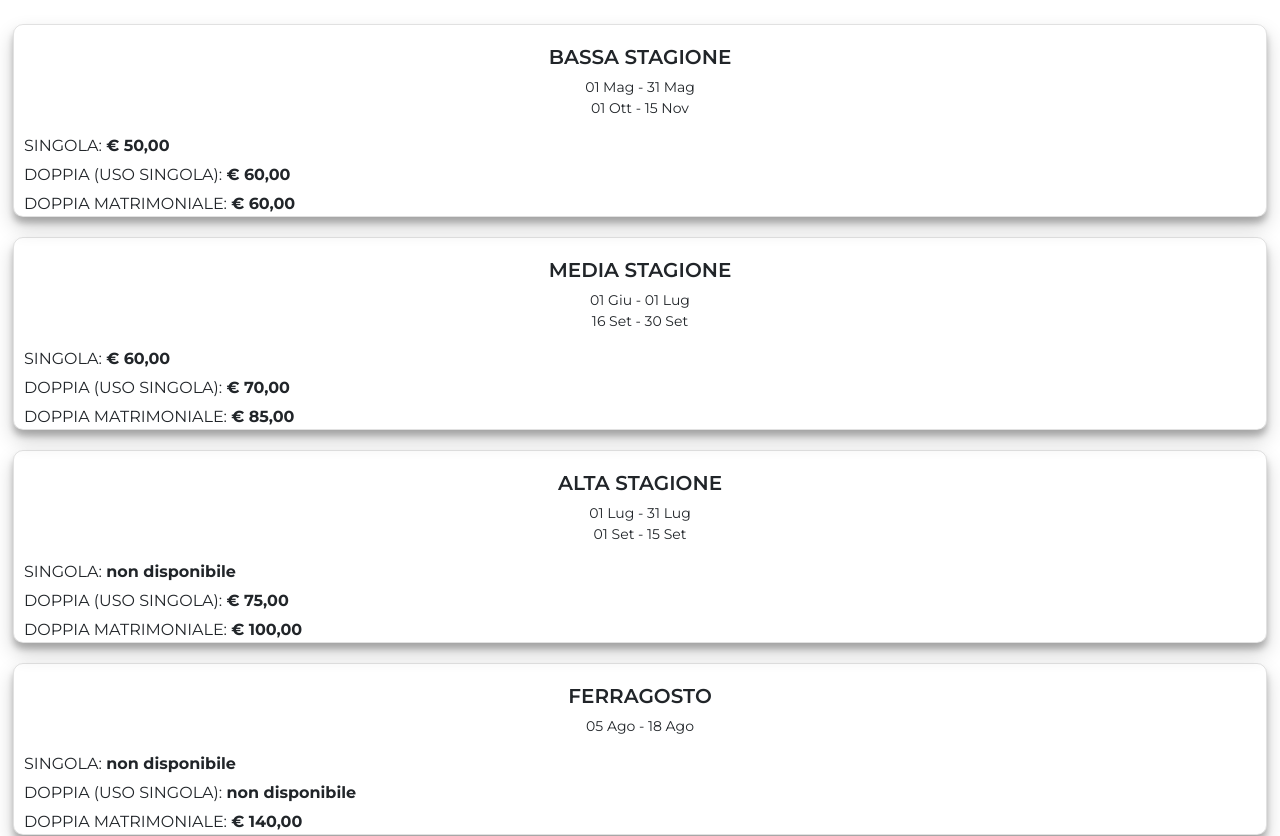
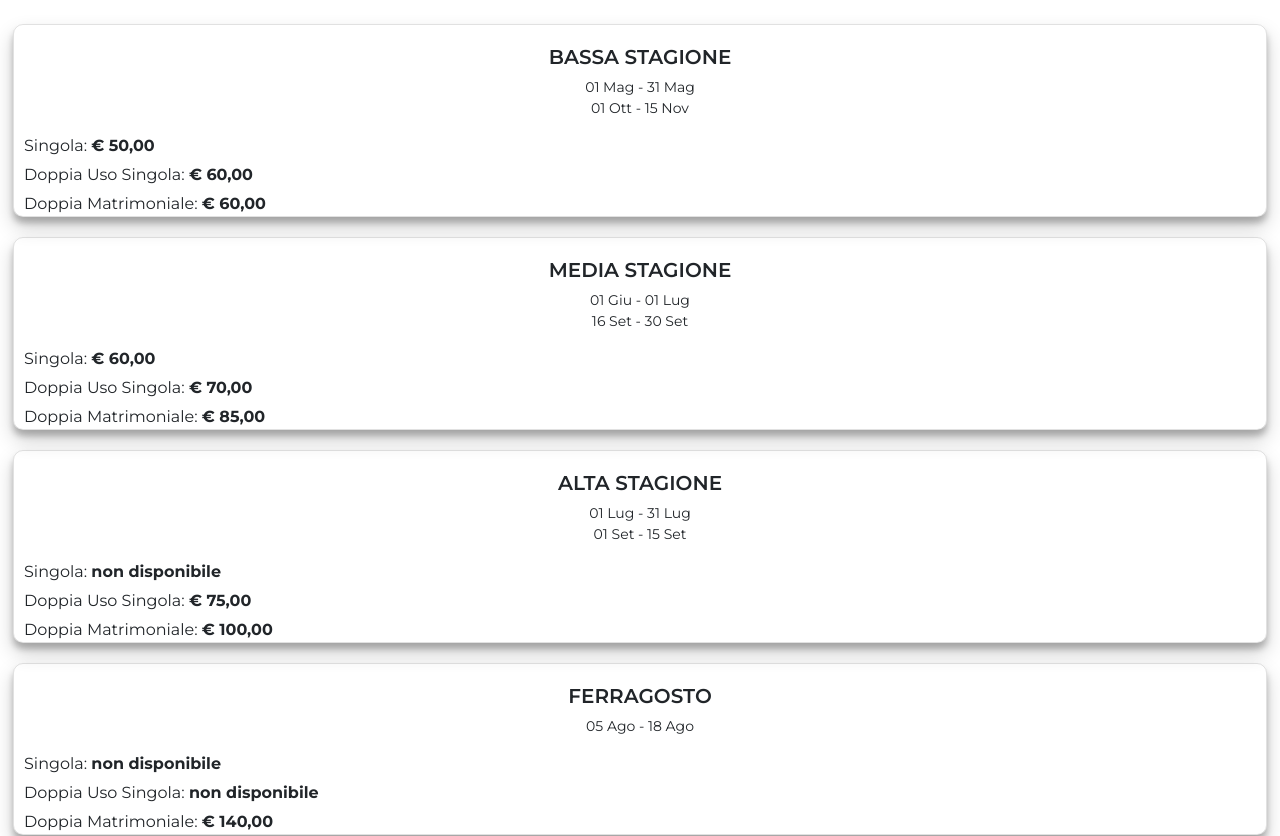
Before and after one commit to DHrdo/B-BFavignana-Dott.Cannizzaro, a React (Create React App) app: page / in a window 1280 px wide. Shown: the part 1540-2376 px from the top of the page. Built offline with nearby package versions, Linux system fonts and the light colour scheme.

Commit message:
refactoring componente PriceAndConditions

```diff
--- a/src/App.js
+++ b/src/App.js
@@ -37,7 +37,7 @@ function App() {
         setLanguage={setLanguage}
         handleLanguageChange={handleLanguageChange}
       />
-      <Main isMenuOpened={isMenuOpened} />
+      <Main isMenuOpened={isMenuOpened} language={language} />
       <Footer isMenuOpened={isMenuOpened} />
     </div>
   );
--- /dev/null
+++ b/src/JSON/booking-periods_en.json
@@ -0,0 +1,61 @@
+[
+    {
+        "name_en": "LOW SEASON",
+        "date": [
+            "01 May - 31 May",
+            "01 Oct - 15 Nov"
+        ],
+        "prices": {
+            "Single": "€ 50.00",
+            "Double Single Use": "€ 60.00",
+            "Double Matrimonial": "€ 60.00"
+        }
+    },
+    {
+        "name_en": "MID SEASON",
+        "date": [
+            "01 Jun - 01 Jul",
+            "16 Sep - 30 Sep"
+        ],
+        "prices": {
+            "Single": "€ 60.00",
+            "Double Single Use": "€ 70.00",
+            "Double Matrimonial": "€ 85.00"
+        }
+    },
+    {
+        "name_en": "HIGH SEASON",
+        "date": [
+            "01 Jul - 31 Jul",
+            "01 Sep - 15 Sep"
+        ],
+        "prices": {
+            "Single": "not available",
+            "Double Single Use": "€ 75.00",
+            "Double Matrimonial": "€ 100.00"
+        }
+    },
+    {
+        "name_en": "AUGUST HOLIDAYS",
+        "date": [
+            "05 Aug - 18 Aug"
+        ],
+        "prices": {
+            "Single": "not available",
+            "Double Single Use": "not available",
+            "Double Matrimonial": "€ 140.00"
+        }
+    },
+    {
+        "name_en": "AUGUST",
+        "date": [
+            "01 Aug - 4 Aug",
+            "19 Aug - 31 Aug"
+        ],
+        "prices": {
+            "Single": "not available",
+            "Double Single Use": "not available",
+            "Double Matrimonial": "€ 125.00"
+        }
+    }
+]
--- a/src/JSON/booking-periods.json
+++ b/src/JSON/booking-periods_it.json
@@ -1,6 +1,6 @@
 [
     {
-        "name": "BASSA STAGIONE",
+        "name_it": "BASSA STAGIONE",
         "date": [
             "01 Mag - 31 Mag",
             "01 Ott - 15 Nov"
@@ -12,7 +12,7 @@
         }
     },
     {
-        "name": "MEDIA STAGIONE",
+        "name_it": "MEDIA STAGIONE",
         "date": [
             "01 Giu - 01 Lug",
             "16 Set - 30 Set"
@@ -24,7 +24,7 @@
         }
     },
     {
-        "name": "ALTA STAGIONE",
+        "name_it": "ALTA STAGIONE",
         "date": [
             "01 Lug - 31 Lug",
             "01 Set - 15 Set"
@@ -36,7 +36,7 @@
         }
     },
     {
-        "name": "FERRAGOSTO",
+        "name_it": "FERRAGOSTO",
         "date": [
             "05 Ago - 18 Ago"
         ],
@@ -47,7 +47,7 @@
         }
     },
     {
-        "name": "AGOSTO",
+        "name_it": "AGOSTO",
         "date": [
             "01 Ago - 4 Ago",
             "19 Ago - 31 Ago"
--- a/src/components/Main/Main.js
+++ b/src/components/Main/Main.js
@@ -3,7 +3,7 @@ import { Carousel } from "../Carousel/Carousel";
 import { Directions } from "../Directions/Directions";
 import { PricesAndConditions } from "../PricesAndConditions/PricesAndConditions";
 
-export const Main = ({ isMenuOpened }) => {
+export const Main = ({ isMenuOpened, language }) => {
     return (
         <main className={!isMenuOpened ? "main" : "hidden"}>
 
@@ -25,7 +25,7 @@ export const Main = ({ isMenuOpened }) => {
             <Carousel />
             <span className="line"></span>
             <Directions isMenuOpened={isMenuOpened} />
-            <PricesAndConditions />
+            <PricesAndConditions isMenuOpened={isMenuOpened} language={language} />
             <span className="line"></span>
         </main>
     );
--- a/src/components/PricesAndConditions/PricesAndConditions.js
+++ b/src/components/PricesAndConditions/PricesAndConditions.js
@@ -1,32 +1,36 @@
 import React from "react";
-import dateperiods from "../../JSON/booking-periods.json";
+import datePeriodsIT from "../../JSON/booking-periods_it.json";
+import datePeriodsEN from "../../JSON/booking-periods_en.json";
 
-export const PricesAndConditions = ({
-    isMenuOpened
-}) => {
+export const PricesAndConditions = ({ language, isMenuOpened, }) => {
+    const renderBookingPeriods = () => {
+        const periods = language === 'italian' ? datePeriodsIT : datePeriodsEN;
 
-    const mapPeriods = dateperiods.map((item, index) => {
+        return periods.map((item, index) => {
+            const { name_it: nameIT = '', name_en: nameEN = '', date = [], prices = {} } = item;
+
             return (
                 <div className="section" key={index}>
-                <h4 className="section-title">{item.name}</h4>
+                    <h4 className="section-title">{language === 'italian' ? nameIT : nameEN}</h4>
                     <div className="wrap-dates">
-                    <p className="first-date">{item.date?.[0] || ""}</p>
-                    <p className="second-date">{item.date?.[1] || ""}</p>
+                        <p className="first-date">{date[0] || ""}</p>
+                        <p className="second-date">{date[1] || ""}</p>
                     </div>
                     <div className="wrap-prices">
-                    <p className="room-price">SINGOLA: <b>{item.prices?.["Singola"] || ""}</b></p>
-                    <p className="room-price">DOPPIA (USO SINGOLA): <b>{item.prices?.["Doppia Uso Singola"] || ""}</b></p>
-                    <p className="room-price">DOPPIA MATRIMONIALE: <b>{item.prices?.["Doppia Matrimoniale"] || ""}</b></p>
+                        {Object.keys(prices).map((priceKey, priceIndex) => (
+                            <p className="room-price" key={priceIndex}> {priceKey}: <b>{prices[priceKey]}</b></p>
+                        ))}
                     </div>
                 </div>
-        )
+            );
         });
+    };
 
     return (
         <div className={isMenuOpened ? "hidden" : "prices-and-conditions"}>
-            <p className="title">PREZZI E CONDIZIONI</p>
+            <p className="title">{language === 'italian' ? 'PREZZI E CONDIZIONI' : 'PRICES AND CONDITIONS'}</p>
             <div className="prices-table">
-                {mapPeriods}
+                {renderBookingPeriods()}
             </div>
         </div>
     );
```
Lines whose indentation alone changed are shown as unchanged.
